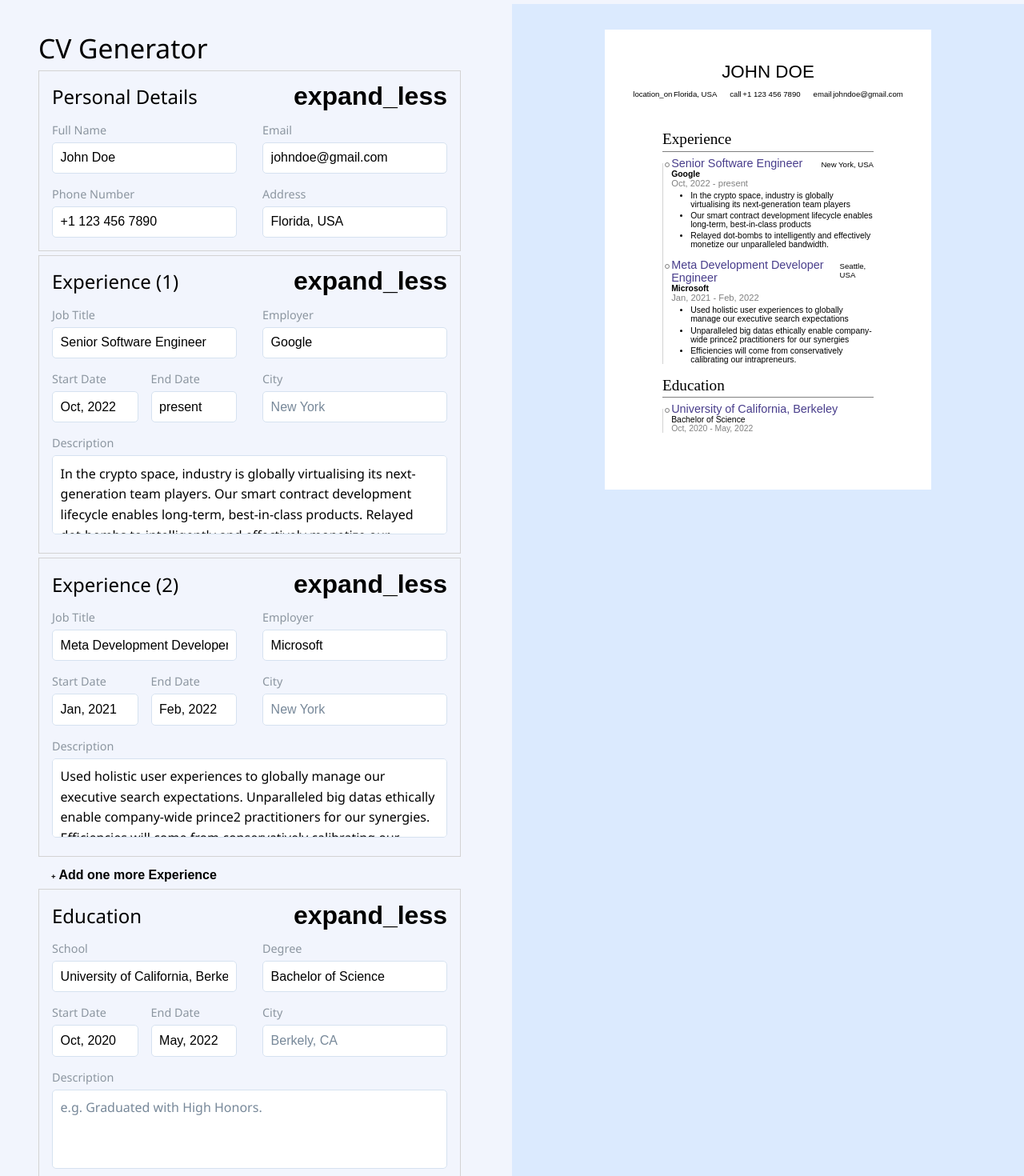
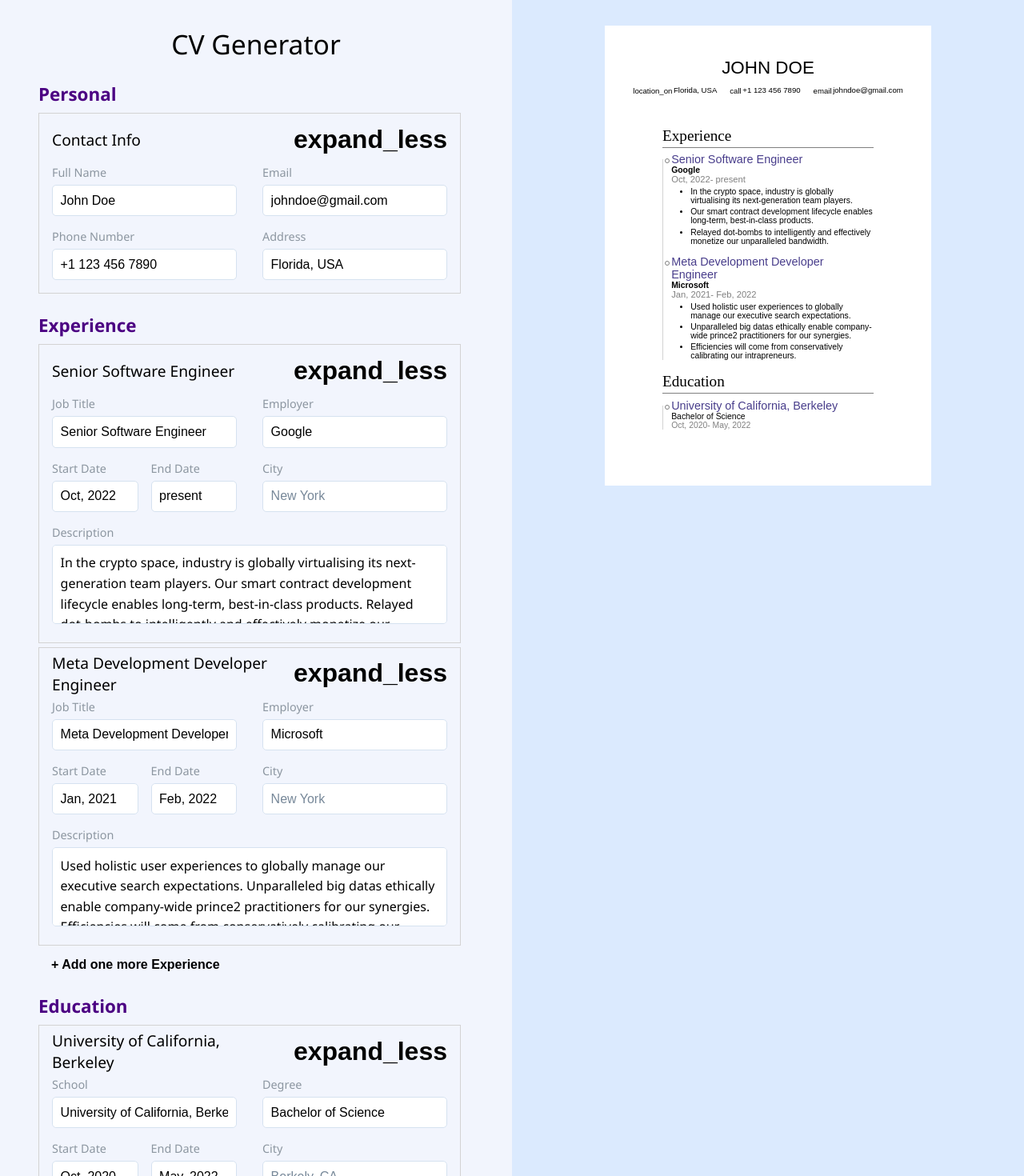
Before and after one commit to columk1/cv-application, a React (Vite) app: page / in a window 1280 px wide. Shown: the top 1470 px of the page at 80% size. Built offline with nearby package versions, Linux system fonts and the light colour scheme.

Commit message:
Add add and delete buttons for each section

```diff
--- a/src/components/AddSectionButton.jsx
+++ b/src/components/AddSectionButton.jsx
@@ -3,7 +3,7 @@ import '../styles/AddSectionButton.css'
 export default function AddSectionButton({ onClick, sectionTitle }) {
   return (
     <button className='add-section-button' onClick={onClick}>
-      <span className='symbol'>+</span> Add one more {sectionTitle}
+      <span>+</span> Add one more {sectionTitle}
     </button>
   )
 }
--- a/src/components/CV.jsx
+++ b/src/components/CV.jsx
@@ -35,16 +35,18 @@ export default function CV({ data }) {
               <div className='timeline-item job' key={index}>
                 <div className='info-group'>
                   <h4>{job.jobTitle}</h4>
-                  <p className='city'>{job.location}</p>
+                  <p className='city'>{job.city}</p>
                 </div>
                 <p className='employer'>{job.employer}</p>
                 <p className='dates'>
-                  {job.startDate} - {job.endDate}
+                  {job.startDate}
+                  {job.endDate && `- ${job.endDate}`}
                 </p>
                 <ul className='description'>
-                  {job.description.split('. ').map((li, i) => (
-                    <li key={i}>{li}</li>
-                  ))}
+                  {job.description &&
+                    job.description
+                      .split('.')
+                      .map((li, i) => li !== '' && <li key={i}>{li + '.'}</li>)}
                 </ul>
               </div>
             ))}
@@ -62,7 +64,8 @@ export default function CV({ data }) {
                 </div>
                 <p className='degree'>{school.degree}</p>
                 <p className='dates'>
-                  {school.startDate} - {school.endDate}
+                  {school.startDate}
+                  {school.endDate && `- ${school.endDate}`}
                 </p>
                 <p className='description'>{school.description}</p>
               </div>
--- a/src/components/EducationForm.jsx
+++ b/src/components/EducationForm.jsx
@@ -3,6 +3,7 @@ import FormHeader from './FormHeader.jsx'
 import { useState } from 'react'
 
 export default function EducationForm({
+  formTitle,
   onChange,
   handleDelete,
   school,
@@ -13,15 +14,22 @@ export default function EducationForm({
   description,
 }) {
   const [isActive, setIsActive] = useState(true)
+  const [title, setTitle] = useState(school || formTitle)
 
   const toggleActive = () => setIsActive(!isActive)
 
+  const onTitleChange = (e) => {
+    onChange(e)
+    setTitle(e.target.value)
+    e.target.value === '' && setTitle(formTitle)
+  }
+
   return (
-    <section className='form education-form'>
+    <div className='form education-form'>
       <div className='form-container'>
         <FormHeader
           onClick={toggleActive}
-          formTitle='Education'
+          formTitle={title}
           isActive={isActive}
         />
         {isActive && (
@@ -32,7 +40,7 @@ export default function EducationForm({
               labelText='School'
               placeholder='University of California'
               value={school}
-              onChange={onChange}
+              onChange={onTitleChange}
               data-key='school'
             />
             <Input
@@ -88,6 +96,6 @@ export default function EducationForm({
       <button className='deleteBtn' onClick={handleDelete}>
         <span className='deleteSymbol material-symbols-outlined'>delete</span>
       </button>
-    </section>
+    </div>
   )
 }
--- a/src/components/ExperienceForm.jsx
+++ b/src/components/ExperienceForm.jsx
@@ -1,6 +1,6 @@
+import '../styles/ExperienceForm.css'
 import Input from './Input.jsx'
 import FormHeader from './FormHeader.jsx'
-import '../styles/ExperienceForm.css'
 import { useState } from 'react'
 
 export default function ExperienceForm({
@@ -15,16 +15,17 @@ export default function ExperienceForm({
   description,
 }) {
   const [isActive, setIsActive] = useState(true)
-  const [title, setTitle] = useState(formTitle)
+  const [title, setTitle] = useState(jobTitle || formTitle)
 
   const toggleActive = () => setIsActive(!isActive)
   const onTitleChange = (e) => {
     onChange(e)
     setTitle(e.target.value)
+    e.target.value === '' && setTitle(formTitle)
   }
 
   return (
-    <section className='form experience-form'>
+    <div className='form experience-form'>
       <div className='form-container'>
         <FormHeader
           onClick={toggleActive}
@@ -95,6 +96,6 @@ export default function ExperienceForm({
       <div className='deleteBtn' onClick={handleDelete}>
         <span className='deleteSymbol material-symbols-outlined'>delete</span>
       </div>
-    </section>
+    </div>
   )
 }
--- a/src/components/PersonalForm.jsx
+++ b/src/components/PersonalForm.jsx
@@ -1,6 +1,6 @@
+import '../styles/PersonalForm.css'
 import Input from './Input.jsx'
 import FormHeader from './FormHeader.jsx'
-import '../styles/PersonalForm.css'
 import { useState } from 'react'
 
 export default function PersonalForm({
@@ -15,11 +15,11 @@ export default function PersonalForm({
   const toggleActive = () => setIsActive(!isActive)
 
   return (
-    <section className='form personal-form'>
+    <div className='form personal-form'>
       <div className='form-container'>
         <FormHeader
           onClick={toggleActive}
-          formTitle='Personal Details'
+          formTitle='Contact Info'
           isActive={isActive}
         />
         {isActive && (
@@ -63,6 +63,6 @@ export default function PersonalForm({
           </div>
         )}
       </div>
-    </section>
+    </div>
   )
 }
--- a/src/home/Home.jsx
+++ b/src/home/Home.jsx
@@ -1,3 +1,4 @@
+import '../styles/home.css'
 import sampleData from '../assets/data-model.js'
 import PersonalForm from '../components/PersonalForm'
 import ExperienceForm from '../components/ExperienceForm'
@@ -39,12 +40,15 @@ export const Home = () => {
   //   return { ...data, ...person }
   // }
 
-  const handleAddExperience = () => {}
-  const handleAddEducation = () => {}
+  const handleAddExperience = () =>
+    setData({ ...data, experience: [...experience, {}] })
+  const handleAddEducation = () =>
+    setData({ ...data, education: [...education, {}] })
 
-  const handleDeleteExperience = (index) => {
+  const handleDeleteExperience = (index) =>
     setData({ ...data, experience: experience.filter((_, i) => i !== index) })
-  }
+  const handleDeleteEducation = (index) =>
+    setData({ ...data, education: education.filter((_, i) => i !== index) })
 
   return (
     <main className='main'>
@@ -52,6 +56,8 @@ export const Home = () => {
         <h1 className='h1'>
           <span className='title'>CV Generator</span>
         </h1>
+        <section className='form-section'>
+          <h2 className='form-section-title'>Personal</h2>
           <PersonalForm
             onChange={handlePersonalChange}
             name={person.name}
@@ -59,7 +65,9 @@ export const Home = () => {
             phoneNumber={person.phoneNumber}
             location={person.location}
           />
-        {console.log(data.experience)}
+        </section>
+        <section className='form-section'>
+          <h2 className='form-section-title'>Experience</h2>
           {data.experience.map((job, index) => (
             <ExperienceForm
               key={index}
@@ -78,10 +86,16 @@ export const Home = () => {
             onClick={handleAddExperience}
             sectionTitle='Experience'
           />
+        </section>
+        <section className='form-section'>
+          <h2 className='form-section-title'>Education</h2>
           {data.education.map((course, index) => (
             <EducationForm
               key={index}
+              formTitle={`Education (${index + 1})`}
               onChange={handleEducationChange(index)}
+              handleDelete={() => handleDeleteEducation(index)}
+              handleAdd={handleAddEducation}
               school={education[index].school}
               degree={education[index].degree}
               startDate={education[index].startDate}
@@ -95,6 +109,7 @@ export const Home = () => {
             sectionTitle='Education'
           />
         </section>
+      </section>
       <section className='output-container'>
         <CV data={data} />
       </section>
--- a/src/index.css
+++ b/src/index.css
@@ -1,5 +1,6 @@
 html {
   box-sizing: border-box;
+  /* scrollbar-gutter: stable; */
 }
 *,
 *:before,
@@ -23,17 +24,6 @@ body {
   display: flex;
 }
 
-.input-container,
-.output-container {
-  width: 50vw;
-  min-height: 100vh;
-  padding: 2rem 3rem;
-}
-
-.output-container {
-  background-color: #dbeafe;
-}
-
 /* Accessibility */
 
 .sr-only {
--- a/src/styles/CV.css
+++ b/src/styles/CV.css
@@ -24,14 +24,11 @@ h4 {
 
 .name {
   text-transform: uppercase;
+  font-size: 1.4rem;
 }
 
 .cv-body {
   padding: 0 4.5rem;
-}
-
-.name {
-  font-size: 1.4rem;
 }
 
 .contact-info {
--- a/src/styles/PersonalForm.css
+++ b/src/styles/PersonalForm.css
@@ -1,12 +1,9 @@
-section {
-  margin: 0.3rem 0;
-}
-
 .form {
   display: grid;
   grid-template-columns: 1fr 1rem;
   grid-template-rows: 4rem 1fr;
   align-items: center;
+  margin: 0.3rem 0;
 }
 
 .form-container {
@@ -31,7 +28,7 @@ section {
 .section-title {
   width: 100%;
   margin: 1rem 0;
-  font-size: 1.5rem;
+  font-size: 1.2rem;
 }
 
 .expand {
--- /dev/null
+++ b/src/styles/home.css
@@ -0,0 +1,26 @@
+.input-container,
+.output-container {
+  width: 50vw;
+  min-height: 100vh;
+  padding: 2rem 3rem;
+}
+
+.output-container {
+  background-color: #dbeafe;
+}
+
+.h1 {
+  margin-bottom: 1.5rem;
+  text-align: center;
+}
+
+.form-section {
+  margin-bottom: 1.5rem;
+}
+
+.form-section-title {
+  font-size: 1.4rem;
+  font-weight: bold;
+  color: indigo;
+  margin: 0 auto 0.5rem;
+}
```
Lines whose indentation alone changed are shown as unchanged.
